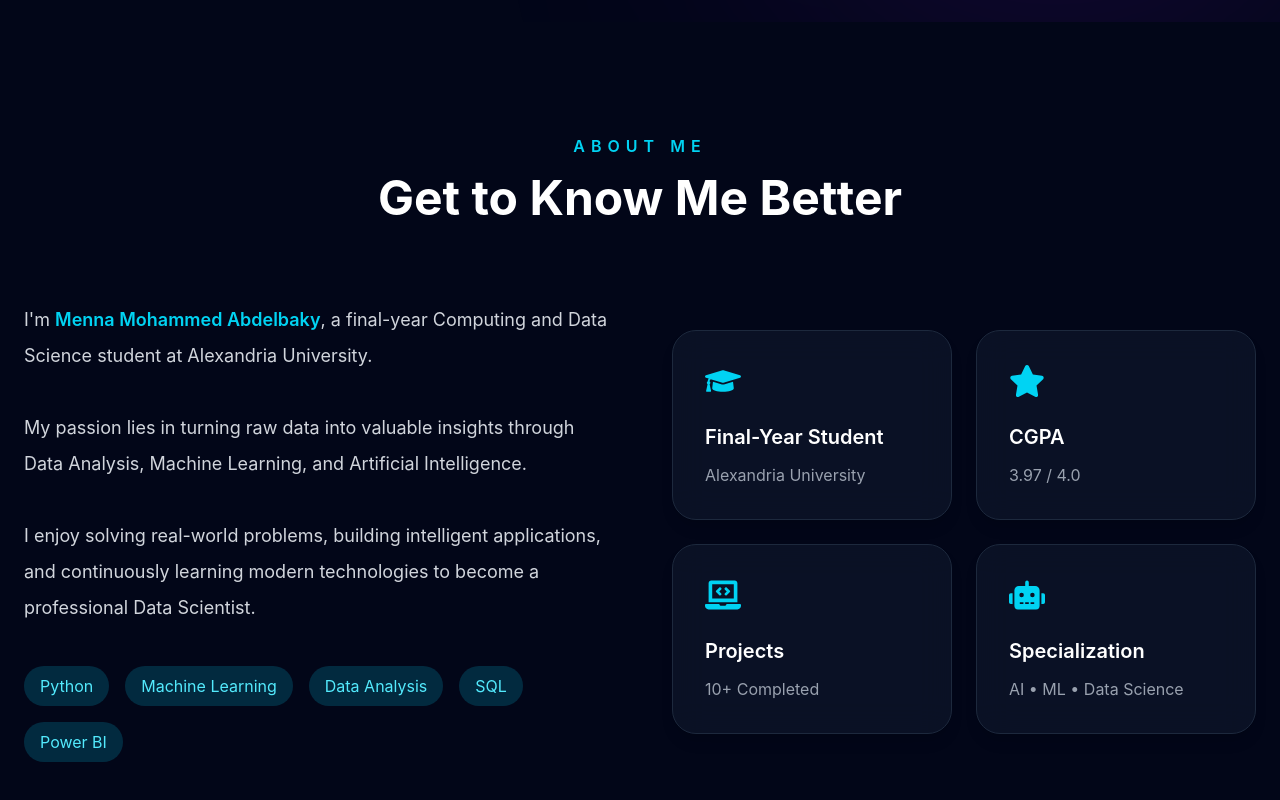
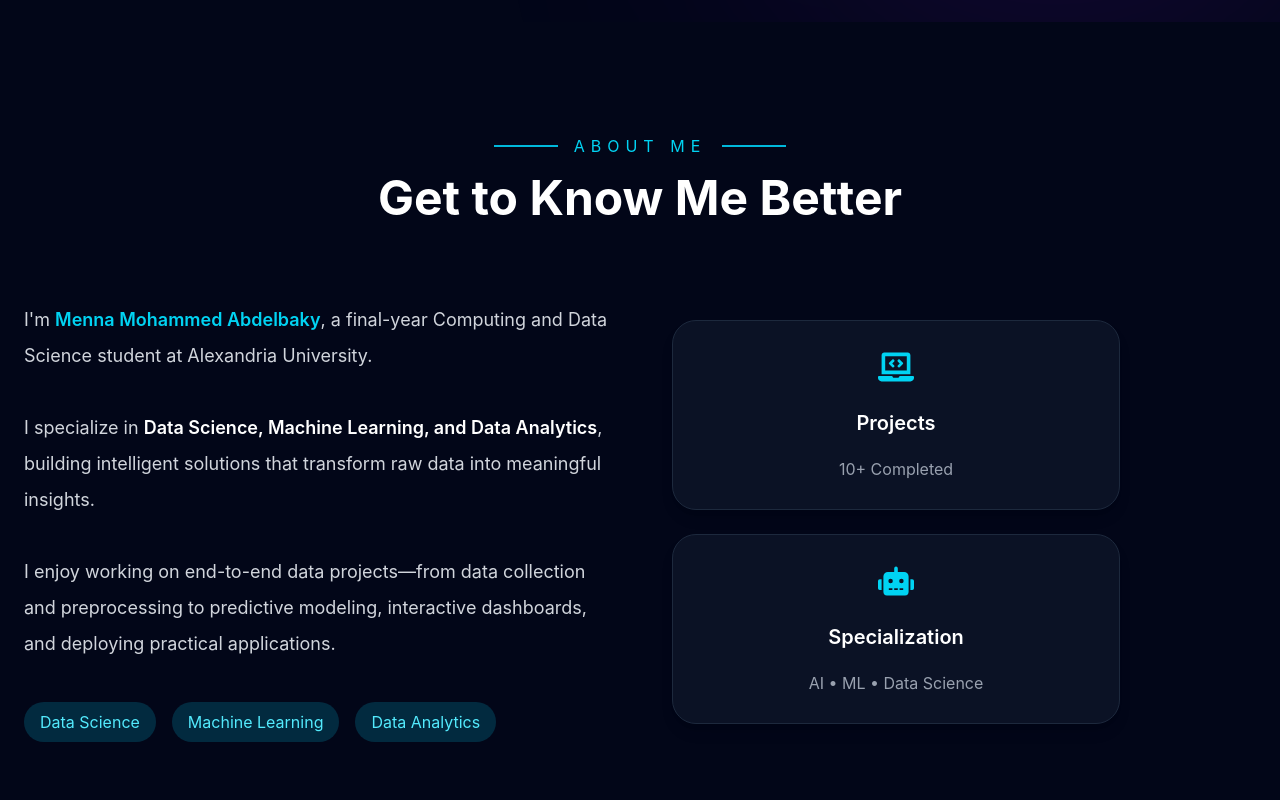
Before and after one commit to 05Menna/Portfolio, a React app: page / in a window 1280 px wide. Shown: the part 818-1618 px from the top of the page. Built offline with nearby package versions, Linux system fonts and the light colour scheme; the HTML template or start-up script is replaced by a standard one.

Commit message:
Editing About Content

```diff
--- a/src/components/About.jsx
+++ b/src/components/About.jsx
@@ -1,22 +1,22 @@
 import { motion } from "framer-motion";
 import {
-  FaGraduationCap,
+//  FaGraduationCap,
   FaLaptopCode,
   FaRobot,
-  FaStar,
+//  FaStar,
 } from "react-icons/fa";
 
 const cards = [
-  {
-    icon: <FaGraduationCap />,
-    title: "Final-Year Student",
-    value: "Alexandria University",
-  },
-  {
-    icon: <FaStar />,
-    title: "CGPA",
-    value: "3.97 / 4.0",
-  },
+  // {
+  //   icon: <FaGraduationCap />,
+  //   title: "Final-Year Student",
+  //   value: "Alexandria University",
+  // },
+  // {
+  //   icon: <FaStar />,
+  //   title: "CGPA",
+  //   value: "3.97 / 4.0",
+  // },
   {
     icon: <FaLaptopCode />,
     title: "Projects",
@@ -46,9 +46,17 @@ function About() {
           transition={{ duration: .6 }}
           className="text-center"
         >
-          <p className="uppercase tracking-[6px] text-cyan-400 font-semibold">
-            About Me
+          <div className="flex items-center justify-center gap-4">
+
+            <div className="w-16 h-[2px] bg-cyan-500"/>
+
+            <p className="uppercase tracking-[6px] text-cyan-400">
+            ABOUT ME
             </p>
+
+            <div className="w-16 h-[2px] bg-cyan-500"/>
+
+            </div>
 
           <h2 className="mt-4 text-4xl md:text-5xl font-bold">
             Get to Know Me Better
@@ -71,29 +79,28 @@ function About() {
 
             I'm <span className="text-cyan-400 font-semibold">
             Menna Mohammed Abdelbaky
-              </span>,
-              a final-year Computing and Data Science student at
+            </span>, a final-year Computing and Data Science student at
             Alexandria University.
 
             <br /><br />
 
-              My passion lies in turning raw data into valuable
-              insights through Data Analysis, Machine Learning,
-              and Artificial Intelligence.
+            I specialize in <span className="text-white font-semibold">
+            Data Science, Machine Learning, and Data Analytics
+            </span>,
+            building intelligent solutions that transform raw data into
+            meaningful insights.
 
             <br /><br />
 
-              I enjoy solving real-world problems, building
-              intelligent applications, and continuously learning
-              modern technologies to become a professional
-              Data Scientist.
+            I enjoy working on end-to-end data projects—from data
+            collection and preprocessing to predictive modeling,
+            interactive dashboards, and deploying practical applications.
 
             </p>
-
             <div className="mt-10 flex flex-wrap gap-4">
 
               <span className="px-4 py-2 rounded-full bg-cyan-500/20 text-cyan-300">
-                Python
+                Data Science
               </span>
 
               <span className="px-4 py-2 rounded-full bg-cyan-500/20 text-cyan-300">
@@ -101,16 +108,16 @@ function About() {
               </span>
 
               <span className="px-4 py-2 rounded-full bg-cyan-500/20 text-cyan-300">
-                Data Analysis
+                Data Analytics
               </span>
 
-              <span className="px-4 py-2 rounded-full bg-cyan-500/20 text-cyan-300">
+              {/* <span className="px-4 py-2 rounded-full bg-cyan-500/20 text-cyan-300">
                 SQL
               </span>
 
               <span className="px-4 py-2 rounded-full bg-cyan-500/20 text-cyan-300">
                 Power BI
-              </span>
+              </span> */}
 
             </div>
 
@@ -123,39 +130,42 @@ function About() {
             whileInView={{ opacity: 1, x: 0 }}
             viewport={{ once: true }}
             transition={{ duration: .7 }}
-            className="grid grid-cols-2 gap-6"
+            className="flex flex-col gap-6 "
           >
 
             {cards.map((card, index) => (
 
               <motion.div
                 whileHover={{
-                  y: -8,
-                  scale: 1.03,
+                  y: -6,
+                  scale: 1.02,
                 }}
                 key={index}
                 className="
+                  inline-flex
+                  flex-col
                   bg-slate-900/70
                   border
                   border-slate-800
                   rounded-3xl
-                  p-8
-                  backdrop-blur-lg
+                  p-7
+                  max-w-md
+                  hover:border-cyan-400
+                  transition-all
+                  duration-300
                   shadow-lg
-                  hover:border-cyan-500
-                  transition-all
                   "
               >
 
-                <div className="text-cyan-400 text-4xl mb-6">
+                <div className="text-cyan-400 text-4xl mb-6 items-center justify-center flex">
                   {card.icon}
                 </div>
 
-                <h3 className="font-semibold text-xl">
+                <h3 className="font-semibold text-xl items-center justify-center flex mb-2">
                   {card.title}
                 </h3>
 
-                <p className="mt-3 text-gray-400">
+                <p className="mt-3 text-gray-400 text-center">
                   {card.value}
                 </p>
 
```
Lines whose indentation alone changed are shown as unchanged.
